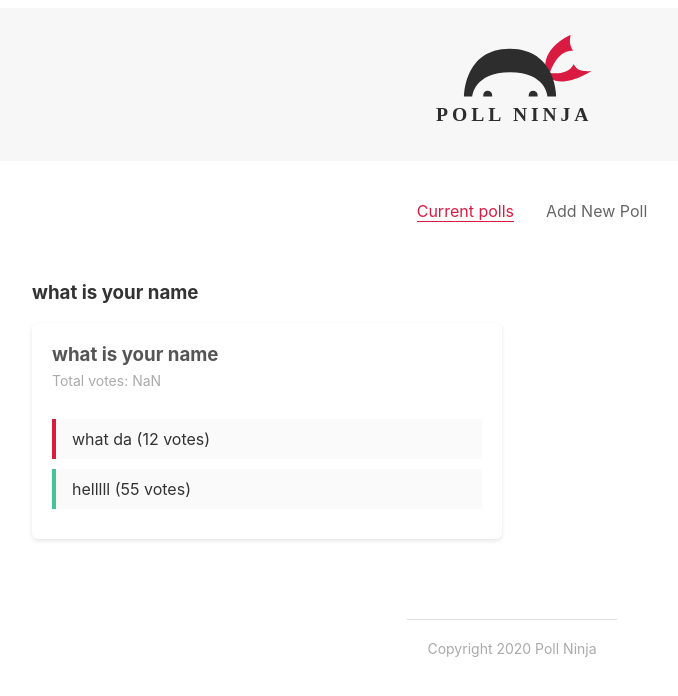
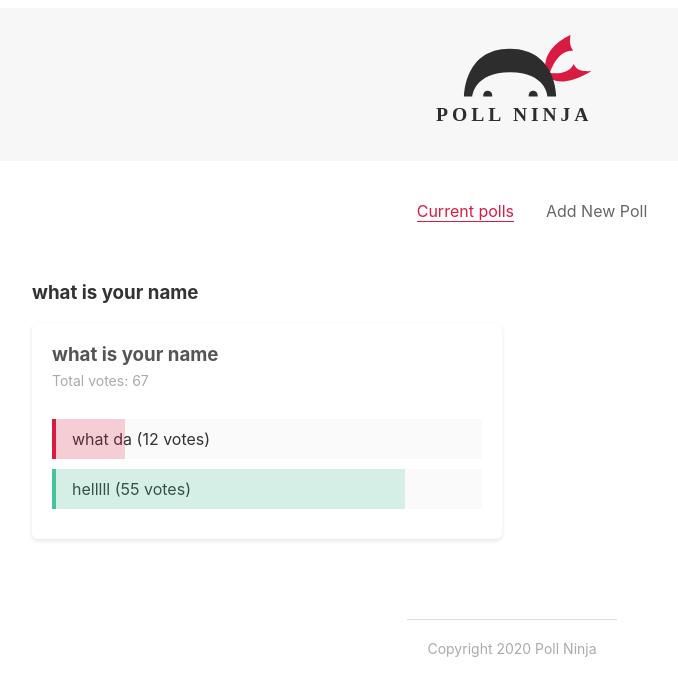
Before and after one commit to itsspedram/Svelte-practice, a Svelte app: page / in a window 1280 px wide. Shown: the top 696 px of the page, without its empty margins (128-806 px from the left). Built offline with nearby package versions, Linux system fonts and the light colour scheme.

Commit message:
add percentage

```diff
--- a/src/components/pollDetails.svelte
+++ b/src/components/pollDetails.svelte
@@ -3,9 +3,9 @@
     import Card from "./Card.svelte";
     import { createEventDispatcher } from "svelte";
     const dispatch = createEventDispatcher();
-$: totalVotes = poll.votesA + poll.votesB;
-$: percentA = Math.floor(100 / totalVotes * poll.votesA) || 0;
-$: percentB = Math.floor(100 / totalVotes * poll.votesB) || 0;
+$: totalVotes = poll.voteA + poll.voteB;
+$: percentA = Math.floor(100 / totalVotes * poll.voteA) || 0;
+$: percentB = Math.floor(100 / totalVotes * poll.voteB) || 0;
 const handelVote = (answer,id)=>{
 dispatch("vote",{answer,id})
 }
```
